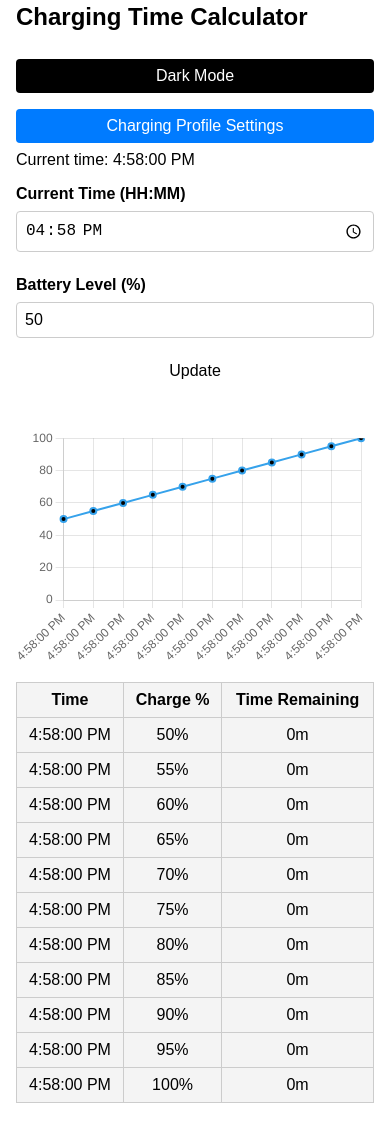
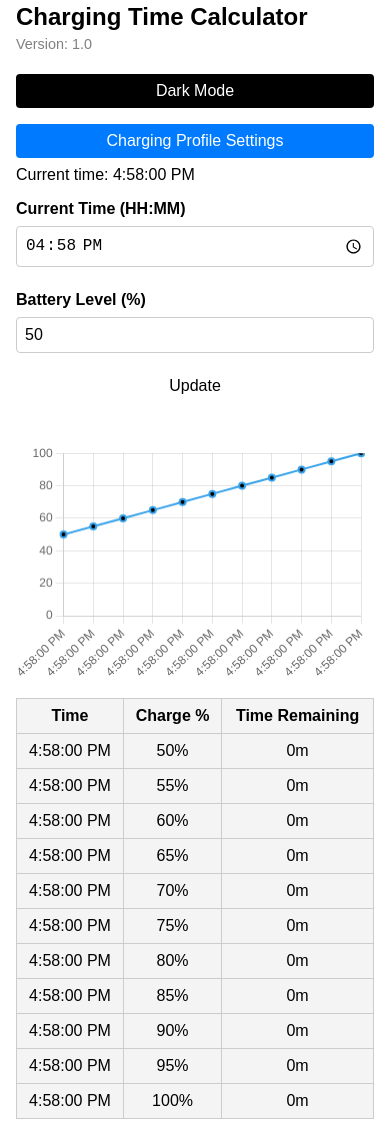
Before and after one commit to Aekschen/Charger-Calc, a plain HTML site: page index.html in a window 390 px wide. Shown: the part 33-1168 px from the top of the page. Drawn offline with nearby package versions, Linux system fonts and the light colour scheme.

Commit message:
Update index.html

```diff
--- a/index.html
+++ b/index.html
@@ -2,13 +2,15 @@
 <head>
   <meta charset="UTF-8" />
   <meta name="viewport" content="width=device-width, initial-scale=1.0, viewport-fit=cover" />
-  <title>Charging Time Calculator</title>
+  <title>Charging Time Calculator v1.0</title>
   <link rel="manifest" href="manifest.json">
   <meta name="theme-color" content="#007bff">
   <style>
     :root { --bg:#fff;--fg:#000;--table-bg:#f4f4f4;--table-border:#ccc;--primary:#007bff;--highlight:#ff4d4f;--toggle-dark:#000;--toggle-light:#fff }
     [data-theme="dark"]{--bg:#121212;--fg:#e0e0e0;--table-bg:#1e1e1e;--table-border:#333;--primary:#40a9ff;--highlight:#ff7875}
     body{background:var(--bg);color:var(--fg);font-family:sans-serif;padding:1rem;max-width:600px;margin:auto;transition:0.3s}
+    h2{margin-bottom:0.2em}
+    #version{font-size:0.9em;color:gray;margin-bottom:1em}
     label{font-weight:bold;margin-top:1rem;display:block}
     .control{width:100%;box-sizing:border-box;margin:0.5rem 0;padding:0.5rem;font-size:1rem;color:var(--fg);background:var(--bg);border:1px solid var(--table-border);border-radius:4px}
     button.control{cursor:pointer;border:none}
@@ -24,48 +26,53 @@
 </head>
 <body>
   <h2>Charging Time Calculator</h2>
-  <button id="toggleTheme" class="control">Toggle Theme</button>
-  <button id="settingsToggle" class="control">Charging Profile Settings</button>
+  <div id="version">Version: 1.0</div><button id="toggleTheme" class="control">Toggle Theme</button> <button id="settingsToggle" class="control">Charging Profile Settings</button>
+
   <div id="settings">
-    <p>Define charging profile: minutes to reach each 10%.</p>
+    <p>Define charging profile: minutes to reach each 10% step.</p>
     <div id="profileInputs"></div>
-    <label for="curveExp">Curve Shape Exponent (0.1–5):</label>
-    <input type="number" step="0.1" min="0.1" max="5" id="curveExp" class="control" />
     <button id="saveProfile" class="control">Save Profile</button>
   </div>  <div id="currentTime"></div>
   <label for="overrideTime">Current Time (HH:MM)</label>
-  <input type="time" id="overrideTime" class="control" />
-  <label for="currentCharge">Battery Level (%)</label>
-  <input type="number" id="currentCharge" min="0" max="100" class="control" />
-  <button onclick="updateCalculator()" class="control">Update</button>  <div id="chartContainer"><canvas id="chargeChart" height="200"></canvas></div>
-  <table id="dataTable"><thead><tr><th>Time</th><th>Charge %</th><th>Time Remaining</th></tr></thead><tbody></tbody></table><script>
+  <input type="time" id="overrideTime" class="control" /><label for="currentCharge">Battery Level (%)</label> <input type="number" id="currentCharge" min="0" max="100" class="control" /> <button onclick="updateCalculator()" class="control">Update</button>
+
+  <div id="chartContainer"><canvas id="chargeChart" height="200"></canvas></div>
+  <table id="dataTable">
+    <thead>
+      <tr><th>Time</th><th>Charge %</th><th>Time Remaining</th></tr>
+    </thead>
+    <tbody></tbody>
+  </table><script>
+  // Register service worker
   if ('serviceWorker' in navigator) navigator.serviceWorker.register('service-worker.js').catch(console.error);
 
-  // Profile stored in minutes
+  // Profile in minutes (user-defined at 10% increments)
   let profile = JSON.parse(localStorage.getItem('chargeProfile')) || {100: 414};
-  let curveExp = parseFloat(localStorage.getItem('curveExp')) || 1;
 
+  // Render profile input fields
   function renderProfileInputs() {
     const container = document.getElementById('profileInputs');
     container.innerHTML = '';
     for (let pct = 10; pct <= 100; pct += 10) {
       const div = document.createElement('div');
-      const label = document.createElement('label'); label.textContent = `Minutes to reach ${pct}%:`;
+      const label = document.createElement('label');
+      label.textContent = `Minutes to reach ${pct}%:`;
       const input = document.createElement('input');
       input.type = 'number'; input.min = 0; input.className = 'control'; input.id = `prof${pct}`;
       input.value = profile[pct] !== undefined ? profile[pct] : '';
       div.append(label, input);
       container.appendChild(div);
     }
-    document.getElementById('curveExp').value = curveExp;
   }
   renderProfileInputs();
 
+  // Toggle settings panel
   document.getElementById('settingsToggle').onclick = () => {
     const s = document.getElementById('settings');
     s.style.display = s.style.display === 'block' ? 'none' : 'block';
   };
 
+  // Save profile
   document.getElementById('saveProfile').onclick = () => {
     const newProfile = {};
     for (let pct = 10; pct <= 100; pct += 10) {
@@ -75,13 +82,12 @@
     if (!newProfile[100]) { alert('Please set time for 100%'); return; }
     profile = newProfile;
     localStorage.setItem('chargeProfile', JSON.stringify(profile));
-    curveExp = parseFloat(document.getElementById('curveExp').value) || 1;
-    localStorage.setItem('curveExp', curveExp);
     alert('Profile saved');
     document.getElementById('settings').style.display = 'none';
     updateCalculator();
   };
 
+  // Theme toggle
   const toggle = document.getElementById('toggleTheme');
   function applyTheme(t) {
     document.documentElement.setAttribute('data-theme', t);
@@ -93,37 +99,38 @@
   toggle.onclick = () => applyTheme(document.documentElement.getAttribute('data-theme') === 'dark' ? 'light' : 'dark');
   applyTheme(localStorage.getItem('theme') || 'light');
 
+  // Time functions
   function getNow() {
     const ov = document.getElementById('overrideTime').value;
     const n = new Date();
     if (ov) {
-      const [h, m] = ov.split(':').map(Number);
-      n.setHours(h, m, 0, 0);
+      const [h,m] = ov.split(':').map(Number);
+      n.setHours(h,m,0,0);
     }
     return n;
   }
-
   function displayCurrentTime() {
     const n = getNow();
     document.getElementById('currentTime').innerText = `Current time: ${n.toLocaleTimeString()}`;
   }
 
+  // Linear interpolation based solely on user profile
   function interpolateTime(p) {
-    const keys = Object.keys(profile).map(Number).sort((a,b) => a - b);
-    let lower = keys[0], upper = keys[keys.length - 1];
+    const keys = Object.keys(profile).map(Number).sort((a,b)=>a-b);
+    let lower = keys[0], upper = keys[keys.length-1];
     for (let k of keys) {
       if (k <= p) lower = k;
       if (k >= p) { upper = k; break; }
     }
-    if (lower === upper) return profile[lower];
     const t1 = profile[lower], t2 = profile[upper];
+    if (lower === upper) return t1;
     const frac = (p - lower) / (upper - lower);
-    return t1 + Math.pow(frac, curveExp) * (t2 - t1);
+    return t1 + frac * (t2 - t1);
   }
 
   function formatRemaining(mins) {
-    const h = Math.floor(mins / 60), m = Math.round(mins % 60);
-    return h > 0 ? `${h}h ${m}m` : `${m}m`;
+    const h = Math.floor(mins/60), m = Math.round(mins%60);
+    return h>0 ? `${h}h ${m}m` : `${m}m`;
   }
 
   let chart;
@@ -136,36 +143,34 @@
     const now = getNow();
     const tCurr = interpolateTime(cp);
     const pts = [{ time: now, percent: cp, rem: 0 }];
-    for (let pct = Math.ceil(cp / 5) * 5; pct <= 100; pct += 5) {
+    for (let pct = Math.ceil(cp/5)*5; pct <= 100; pct += 5) {
       if (pct <= cp) continue;
       const t = interpolateTime(pct);
       const remMin = t - tCurr;
-      pts.push({ time: new Date(now.getTime() + remMin * 60000), percent: pct, rem: remMin });
+      pts.push({ time: new Date(now.getTime() + remMin*60000), percent: pct, rem: remMin });
     }
 
-    const labels = pts.map(p => p.time.toLocaleTimeString());
-    const data = pts.map(p => p.percent);
+    // Chart.js
+    const labels = pts.map(p=>p.time.toLocaleTimeString());
+    const data = pts.map(p=>p.percent);
     const ctx = document.getElementById('chargeChart').getContext('2d');
     if (chart) chart.destroy();
-    chart = new Chart(ctx, {
-      type: 'line',
-      data: { labels, datasets: [{ data, fill: false, borderWidth: 2, pointBackgroundColor: labels.map((_,i) => i===0?'var(--highlight)':'var(--primary)') }] },
-      options: { scales: { y: { beginAtZero: true, max: 100 } }, plugins: { legend: { display: false } } }
-    });
+    chart = new Chart(ctx, { type:'line', data:{ labels, datasets:[{ data, fill:false, borderWidth:2, pointBackgroundColor: labels.map((_,i)=>i===0?'var(--highlight)':'var(--primary)') }] }, options:{ scales:{ y:{ beginAtZero:true, max:100 }}, plugins:{ legend:{ display:false } } } });
 
+    // Table
     const tbody = document.querySelector('#dataTable tbody');
     tbody.innerHTML = '';
-    pts.forEach(p => {
+    pts.forEach(p=>{
       const tr = document.createElement('tr');
       tr.innerHTML = `<td>${p.time.toLocaleTimeString()}</td><td>${p.percent}%</td><td>${formatRemaining(p.rem)}</td>`;
       tbody.appendChild(tr);
     });
   }
 
-  window.addEventListener('DOMContentLoaded', () => {
+  window.addEventListener('DOMContentLoaded', ()=>{
     document.getElementById('currentCharge').value = localStorage.getItem('lastCharge') || 50;
     document.getElementById('overrideTime').value = localStorage.getItem('overrideTime') || new Date().toTimeString().slice(0,5);
-    displayCurrentTime(); setInterval(displayCurrentTime, 1000);
+    displayCurrentTime(); setInterval(displayCurrentTime,1000);
     document.getElementById('overrideTime').addEventListener('change', updateCalculator);
     updateCalculator();
   });
```
